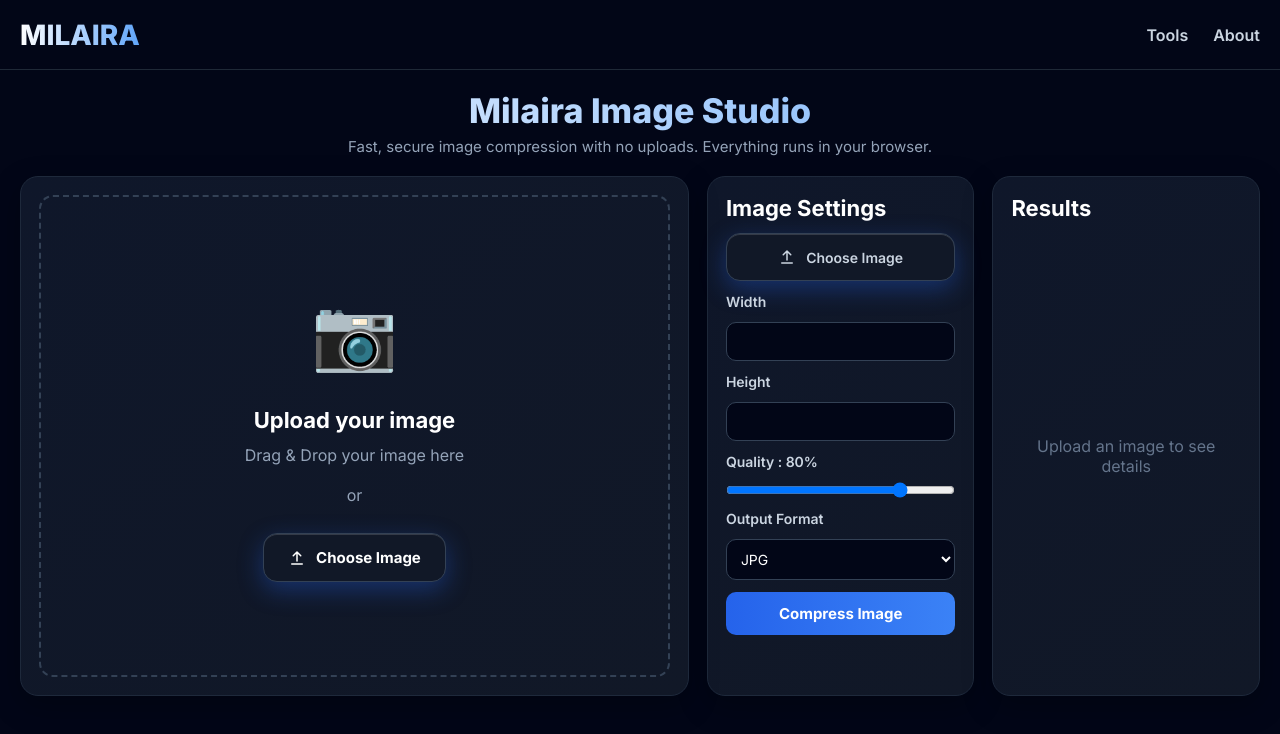
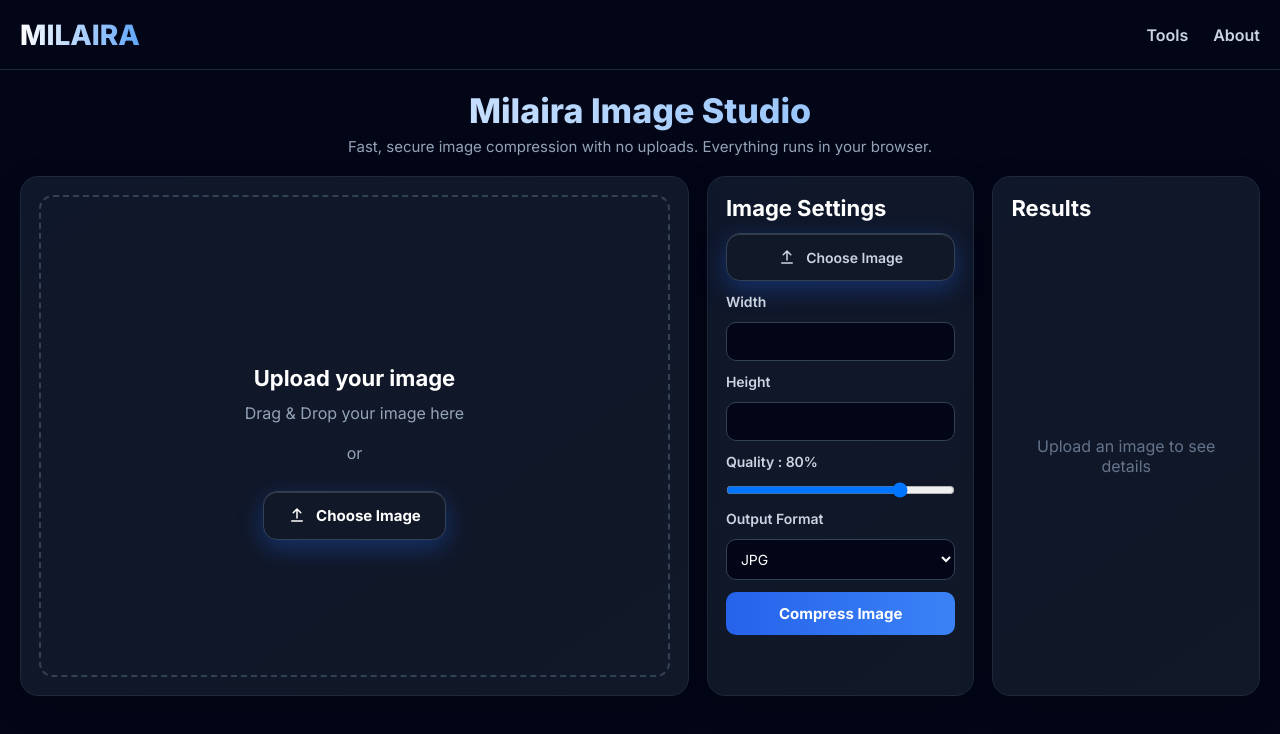
Before and after one commit to milairatech/milaira-platform, a React (Vite) app: page /image-compressor in a window 1280 px wide. Shown: the top 734 px of the page. Built offline with nearby package versions, Linux system fonts and the light colour scheme.

Commit message:
feat: improve image compressor UI and add resize support2

```diff
--- a/src/tools/ImageCompressor/ImageCompressor.jsx
+++ b/src/tools/ImageCompressor/ImageCompressor.jsx
@@ -224,7 +224,6 @@ function ImageCompressor() {
   ) : (
     <div className="empty-preview">
       <div className="upload-big-icon">
-        📷
       </div>
 
       <h3>Upload your image</h3>
```
